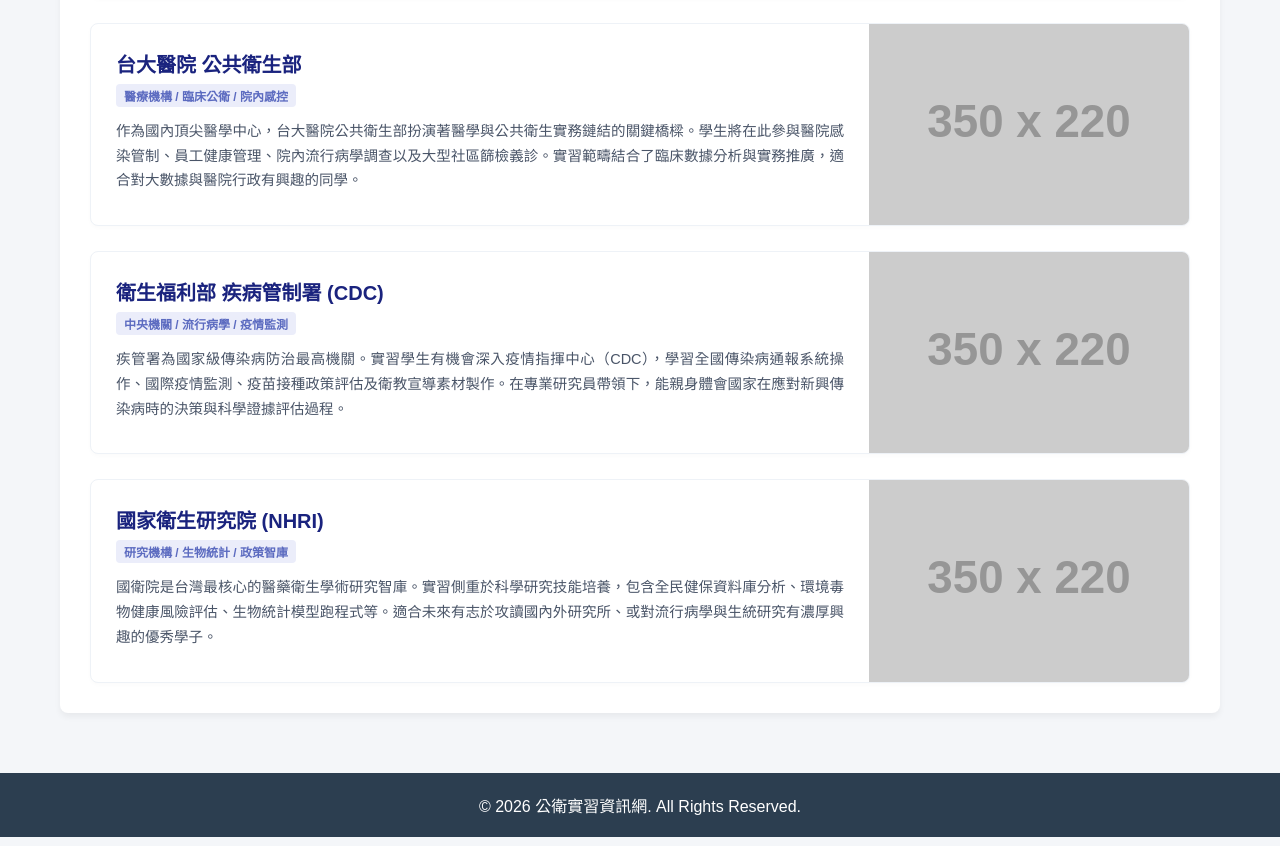
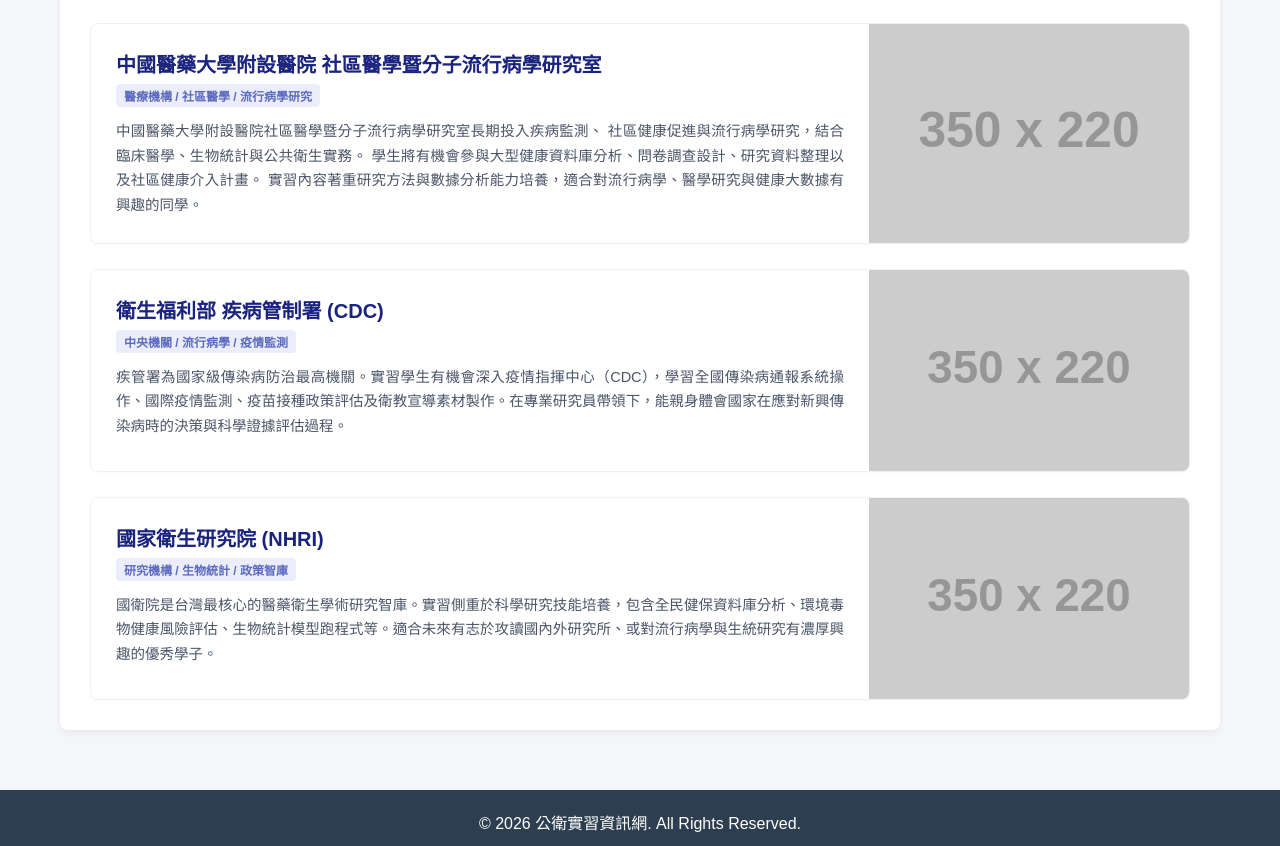
Before and after one commit to 914-dot/phinternship-web_lab, a plain HTML site: page org_info.html in a window 1280 px wide. Shown: the part 1591-2437 px from the top of the page. Drawn offline with Linux system fonts and the light colour scheme; placeholder pictures from the web are drawn by us.

Commit message:
修改單位介紹內文

```diff
--- a/org_info.html
+++ b/org_info.html
@@ -115,9 +115,12 @@
 
                 <div class="regular-card">
                     <div class="regular-info">
-                        <h3>台大醫院 公共衛生部</h3>
-                        <p class="unit-tag">醫療機構 / 臨床公衛 / 院內感控</p>
-                        <p class="unit-text">作為國內頂尖醫學中心，台大醫院公共衛生部扮演著醫學與公共衛生實務鏈結的關鍵橋樑。學生將在此參與醫院感染管制、員工健康管理、院內流行病學調查以及大型社區篩檢義診。實習範疇結合了臨床數據分析與實務推廣，適合對大數據與醫院行政有興趣的同學。</p>
+                        <h3>中國醫藥大學附設醫院 社區醫學暨分子流行病學研究室</h3>
+                        <p class="unit-tag">醫療機構 / 社區醫學 / 流行病學研究</p>
+                        <p class="unit-text">中國醫藥大學附設醫院社區醫學暨分子流行病學研究室長期投入疾病監測、
+                            社區健康促進與流行病學研究，結合臨床醫學、生物統計與公共衛生實務。
+                            學生將有機會參與大型健康資料庫分析、問卷調查設計、研究資料整理以及社區健康介入計畫。
+                            實習內容著重研究方法與數據分析能力培養，適合對流行病學、醫學研究與健康大數據有興趣的同學。</p>
                     </div>
                     <div class="regular-img-box">
                         <img src="./images/unit_ntu_hospital.jpg" alt="台大醫院公共衛生部" onerror="this.src='https://placehold.co/350x220?text=NTU+Hospital+PH'">
```
